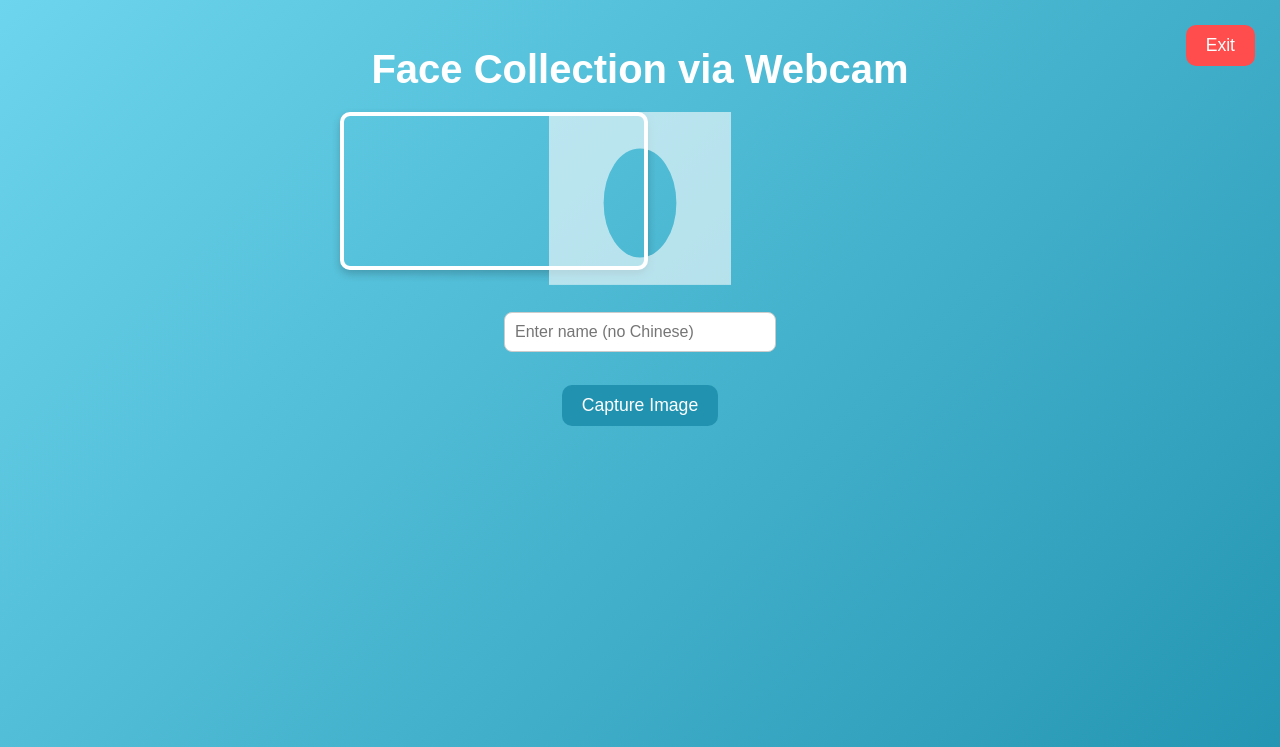
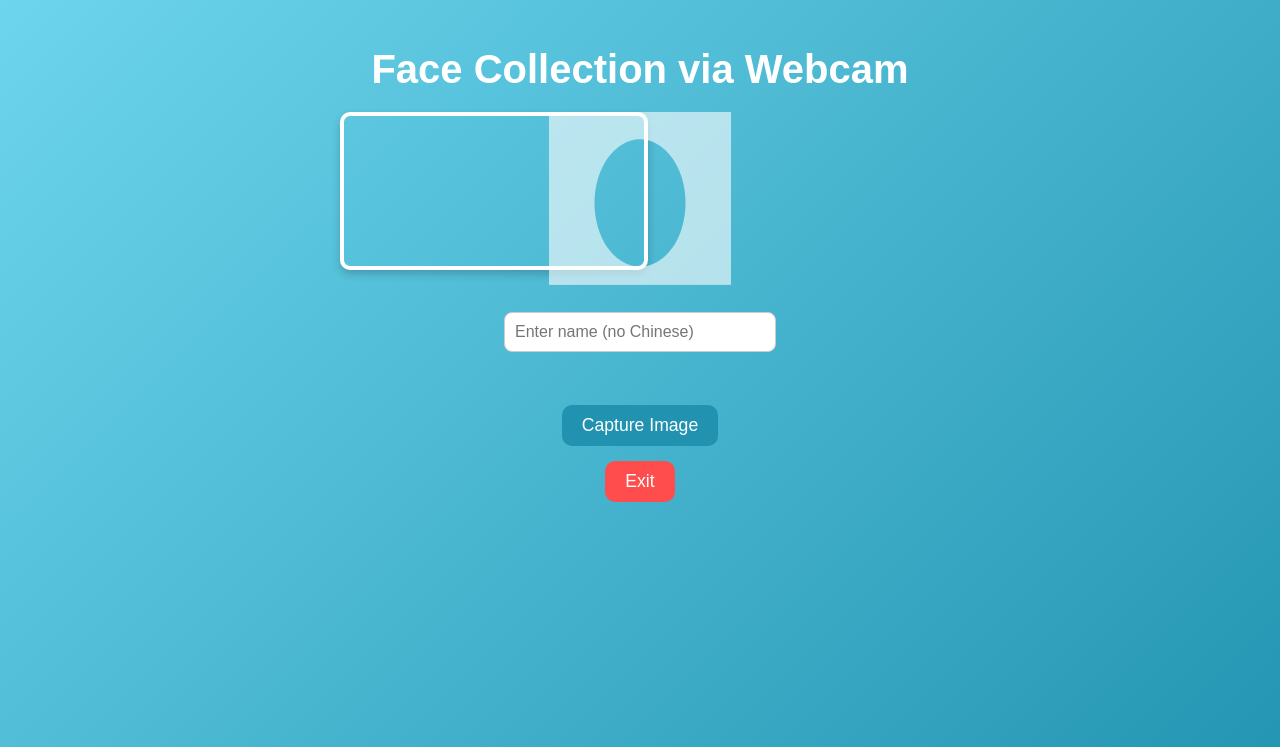
Before and after one commit to Hankin72/OmniSight-Bot-proj, a Flask app: page /collect in a window 1280 px wide. Shown: the top 747 px of the page. Run offline with Flask 3, Linux system fonts and the light colour scheme; parts of the project's set-up code (start-up, migrations or seed data) failed here and were passed over.

Commit message:
调试collect/页面中exit展示位置

```diff
--- a/main.py
+++ b/main.py
@@ -144,7 +144,7 @@ def collect_upload():
     image_paths = get_image_paths(user_folder)
     save_face_database(image_paths=image_paths, person_name=name, filename=DEFAULT_FILENAME_DB)
 
-    return jsonify({'status': 'success', 'message': f'Image saved in {user_folder} as {filename}'})
+    return jsonify({'status': 'success', 'message': f'Successfuly! Image saved as {filename}'})
 
 
 # # 提供上传页面（供手机扫码跳转后使用）
--- a/templates/collect.html
+++ b/templates/collect.html
@@ -69,11 +69,22 @@
             width: 100%;
             max-width: 600px;
         }
+
+        #button-container {
+            display: flex;
+            flex-direction: column;
+            align-items: center;
+            margin-top: 20px;
+        }
+
         .exit-btn {
-            position: absolute;
-            top: 20px;
-            right: 20px;
             background-color: #ff4d4d;
+            padding: 10px 20px;
+            border-radius: 10px;
+            color: white;
+            font-size: 1.1rem;
+            cursor: pointer;
+            margin-top: 10px;
         }
         .exit-btn:hover {
             background-color: #cc0000;
@@ -81,7 +92,6 @@
     </style>
 </head>
 <body>
-    <button class="exit-btn" onclick="exitToHomepage()">Exit</button>
     <h1>Face Collection via Webcam</h1>
 
     <div class="video-container">
@@ -92,7 +102,7 @@
                 <defs>
                     <mask id="faceMask">
                         <rect width="110%" height="95%" fill="white"/>
-                        <ellipse cx="200" cy="200" rx="80" ry="120" fill="black"/>
+                        <ellipse cx="200" cy="200" rx="100" ry="140" fill="black"/>
                     </mask>
                 </defs>
                 <rect width="100%" height="100%" fill="rgba(255, 255, 255, 0.6)" mask="url(#faceMask)"/>
@@ -104,8 +114,13 @@
 
     <input type="text" id="name" placeholder="Enter name (no Chinese)" pattern="[A-Za-z0-9_]+" required>
     <br/>
-    <div id="buttons">
-        <button onclick="capturePhoto()">Capture Image</button>
+
+    <div id="button-container">
+        <div id="buttons">
+            <button onclick="capturePhoto()">Capture Image</button>
+        </div>
+
+        <button class="exit-btn" onclick="exitToHomepage()">Exit</button>
     </div>
 
     <script>
```
